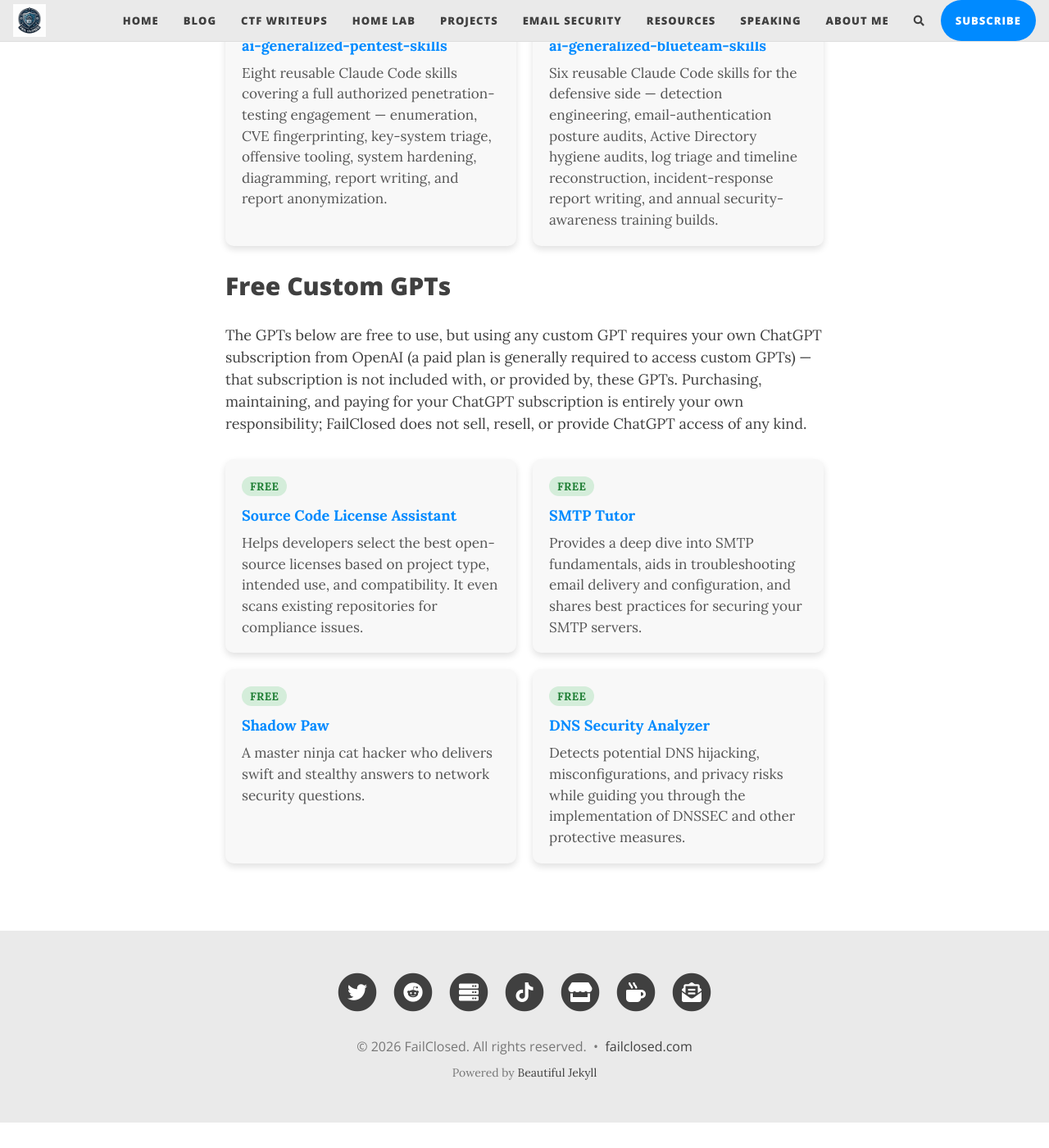
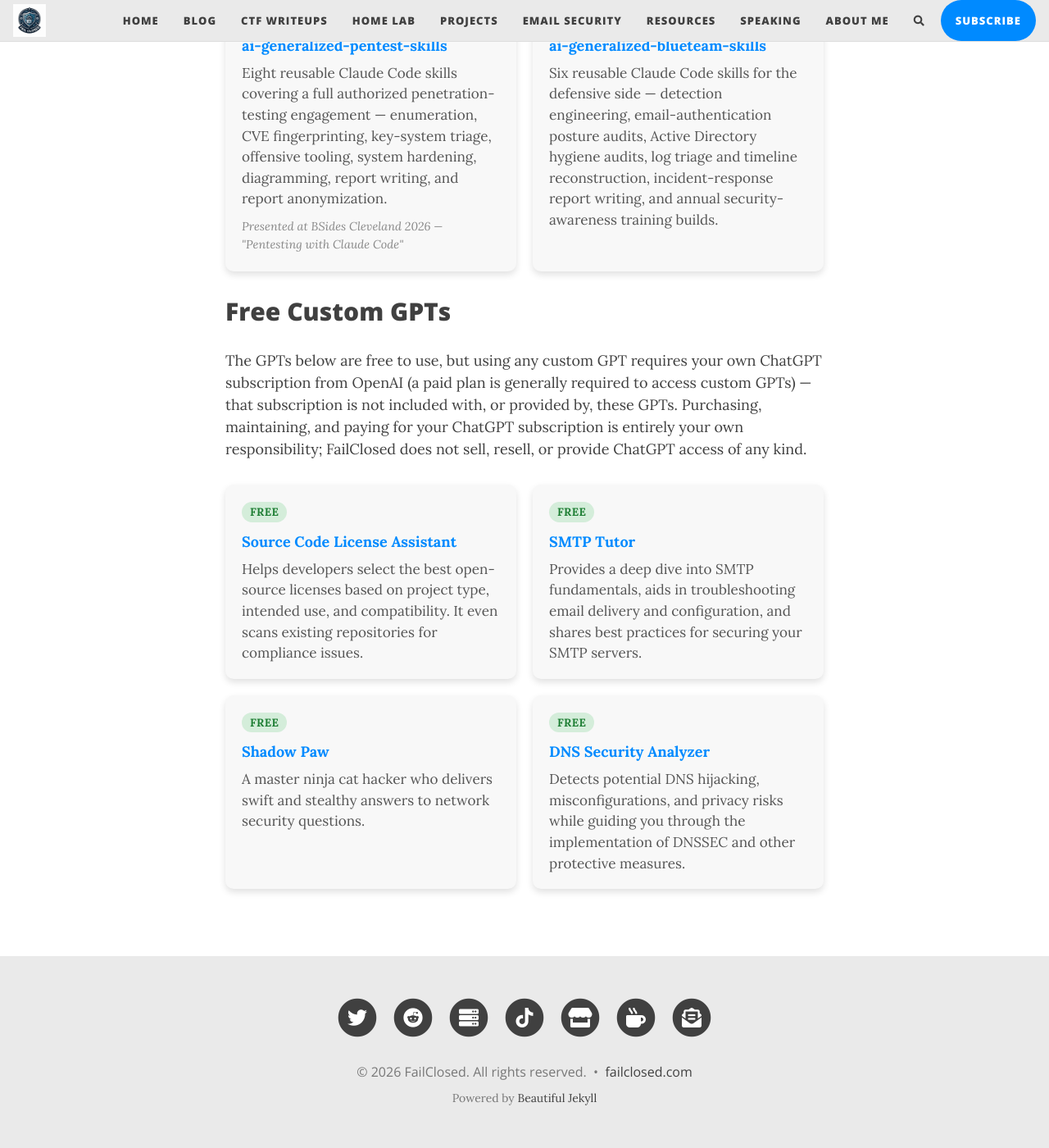
Before and after one commit to failclosed/failclosed.github.io, a Jekyll site: the page built from pages/software.md, in a window 1280 px wide and 1400 px high, scrolled down 537 px. Shown: the whole window at 82% size. Built offline with Jekyll 4.4.1, drawn with Linux system fonts in a browser that asks for light colours; comment, search, counter and statistics services are not loaded; before the commit the page ends 1906 px from its top, so only the background shows below that; part of the change alters nothing that is shown.

Commit message:
Note BSides talk on the pentest-skills card; reserve note space on blue-team card
- Cross-link the pentest-skills card back to the BSides Cleveland
  2026 talk that used it, mirroring the reverse link already added
  on the Speaking page
- Reserve matching note space on the blue-team-skills card for when
  a blue-team talk gets accepted somewhere, so the two cards stay
  visually consistent in the meantime

```diff
--- a/pages/software.md
+++ b/pages/software.md
@@ -15,12 +15,15 @@ FailClosed builds tools for IT and cybersecurity professionals. Free items are m
     <span class="resource-badge resource-badge-skill">Skill</span>
     <div class="resource-card-title">ai-generalized-pentest-skills</div>
     <div class="resource-card-desc">Eight reusable Claude Code skills covering a full authorized penetration-testing engagement — enumeration, CVE fingerprinting, key-system triage, offensive tooling, system hardening, diagramming, report writing, and report anonymization.</div>
+    <div class="resource-card-note">Presented at BSides Cleveland 2026 &mdash; "Pentesting with Claude Code"</div>
   </a>
 
   <a class="resource-card" href="https://github.com/4D5A/AI-Code/tree/main/skills/Generalized%20Blue%20Team%20Skills">
     <span class="resource-badge resource-badge-skill">Skill</span>
     <div class="resource-card-title">ai-generalized-blueteam-skills</div>
     <div class="resource-card-desc">Six reusable Claude Code skills for the defensive side — detection engineering, email-authentication posture audits, Active Directory hygiene audits, log triage and timeline reconstruction, incident-response report writing, and annual security-awareness training builds.</div>
+    <!-- Add a "Presented at ___" note here once a blue-team talk is accepted somewhere, matching the note on the pentest-skills card above -->
+    <div class="resource-card-note">&nbsp;</div>
   </a>
 
 </div>
@@ -114,4 +117,10 @@ The GPTs below are free to use, but using any custom GPT requires your own ChatG
   font-size: 0.95em;
   color: #555;
 }
+.resource-card-note {
+  margin-top: 10px;
+  font-size: 0.8em;
+  font-style: italic;
+  color: #888;
+}
 </style>
```
